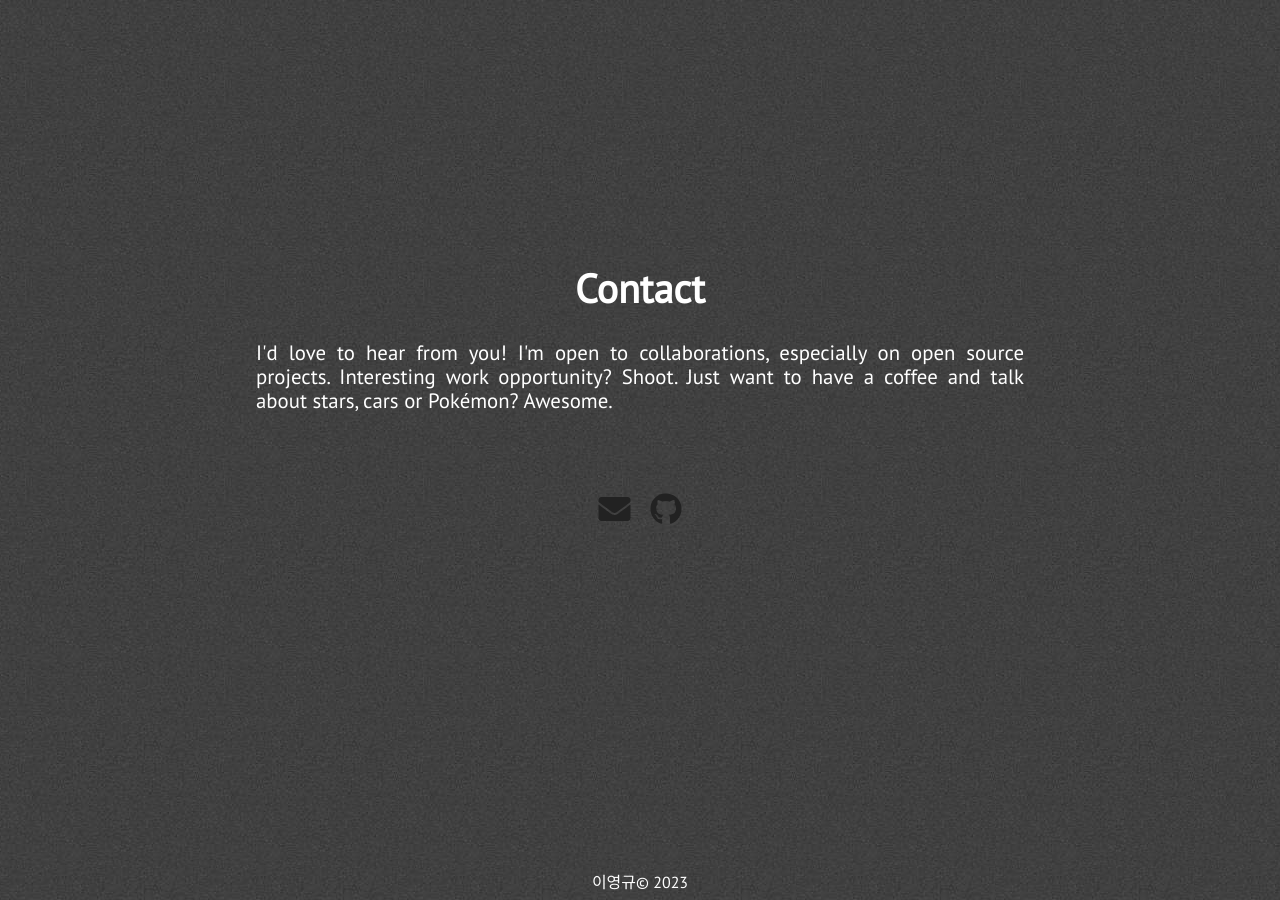
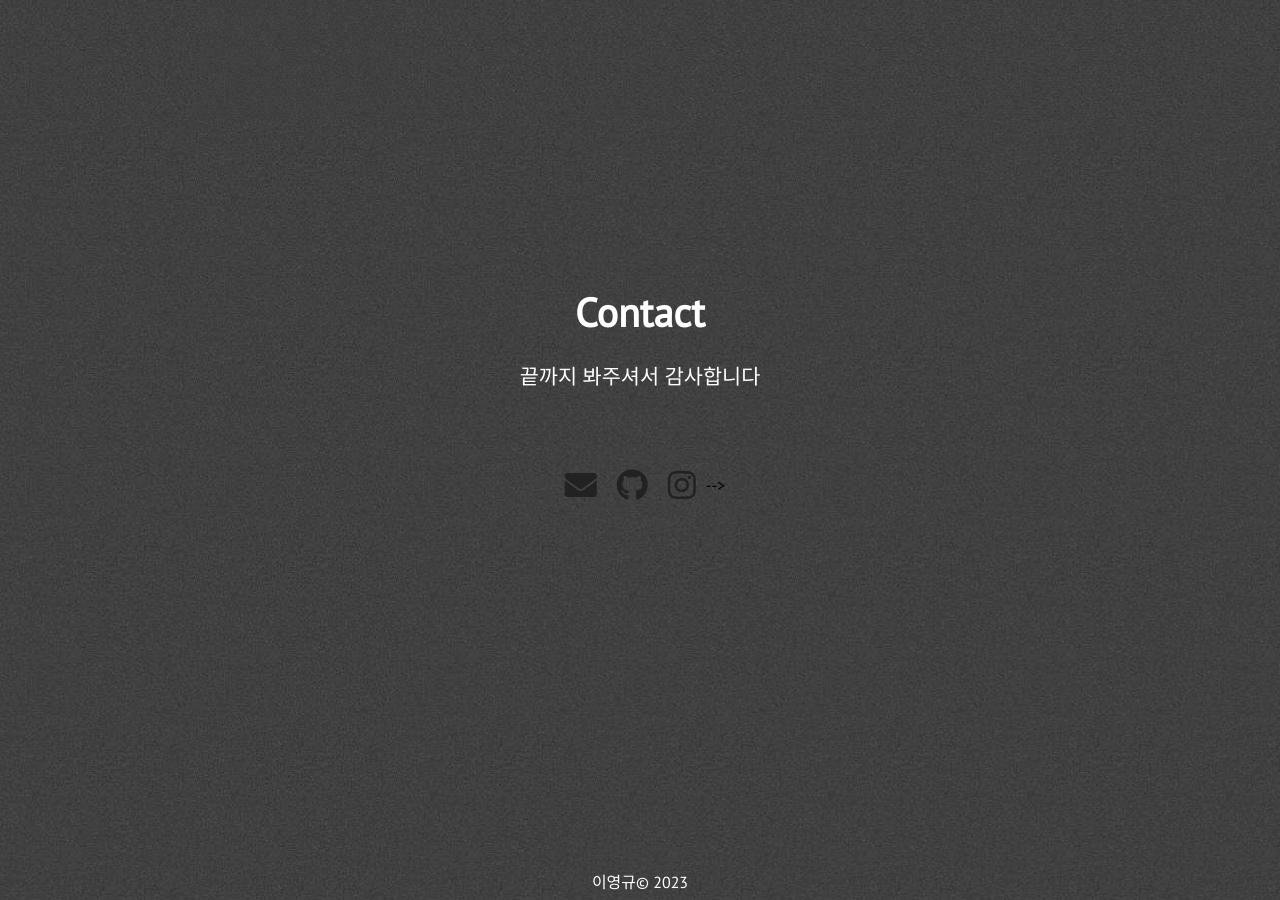
Before and after one commit to YoungGyu99/YoungGyu99.github.io, a Jekyll site: the page built from index.html, in a window 1280 px wide and 900 px high, scrolled down 4035 px. Built offline with Jekyll 4.4.1, drawn with Linux system fonts in a browser that asks for light colours; nearby versions of some CDN libraries.

Commit message:
Update extra.html

```diff
--- a/_includes/extra.html
+++ b/_includes/extra.html
@@ -3,7 +3,7 @@
         <div>
             <div class="section-heading" id="chat-text">Contact</div>
             <p class="paragraph-text justify-text">
-                I'd love to hear from you! I'm open to collaborations, especially on open source projects. Interesting work opportunity? Shoot. Just want to have a coffee and talk about stars, cars or Pokémon? Awesome.
+                끝까지 봐주셔서 감사합니다
             </p>
             <div class="extra-links">
                 <span class="hint--bottom bottom-link" aria-label="Email">
@@ -12,11 +12,8 @@
                 <span class="hint--bottom bottom-link" aria-label="GitHub">
                     <a href="https://github.com/YoungGyu99"><i class="head-icon fab fa-github"></i></a>
                 </span>
-                <!-- <span class="hint--bottom bottom-link" aria-label="Reddit">
-                    <a href="https://www.reddit.com/u/{{ site.reddit_username }}"><i class="head-icon fab fa-reddit"></i></a>
-                </span>
-                <span class="hint--bottom bottom-link" aria-label="Twitter">
-                    <a href="https://twitter.com/{{ site.twitter_username }}"><i class="head-icon fab fa-twitter"></i></a>
+                <span class="hint--bottom bottom-link" aria-label="instagram">
+                    <a href="https://www.instagram.com/lee090831/"><i class="head-icon fab fa-instagram"></i></a>
                 </span> -->
             </div>
         </div>
```
